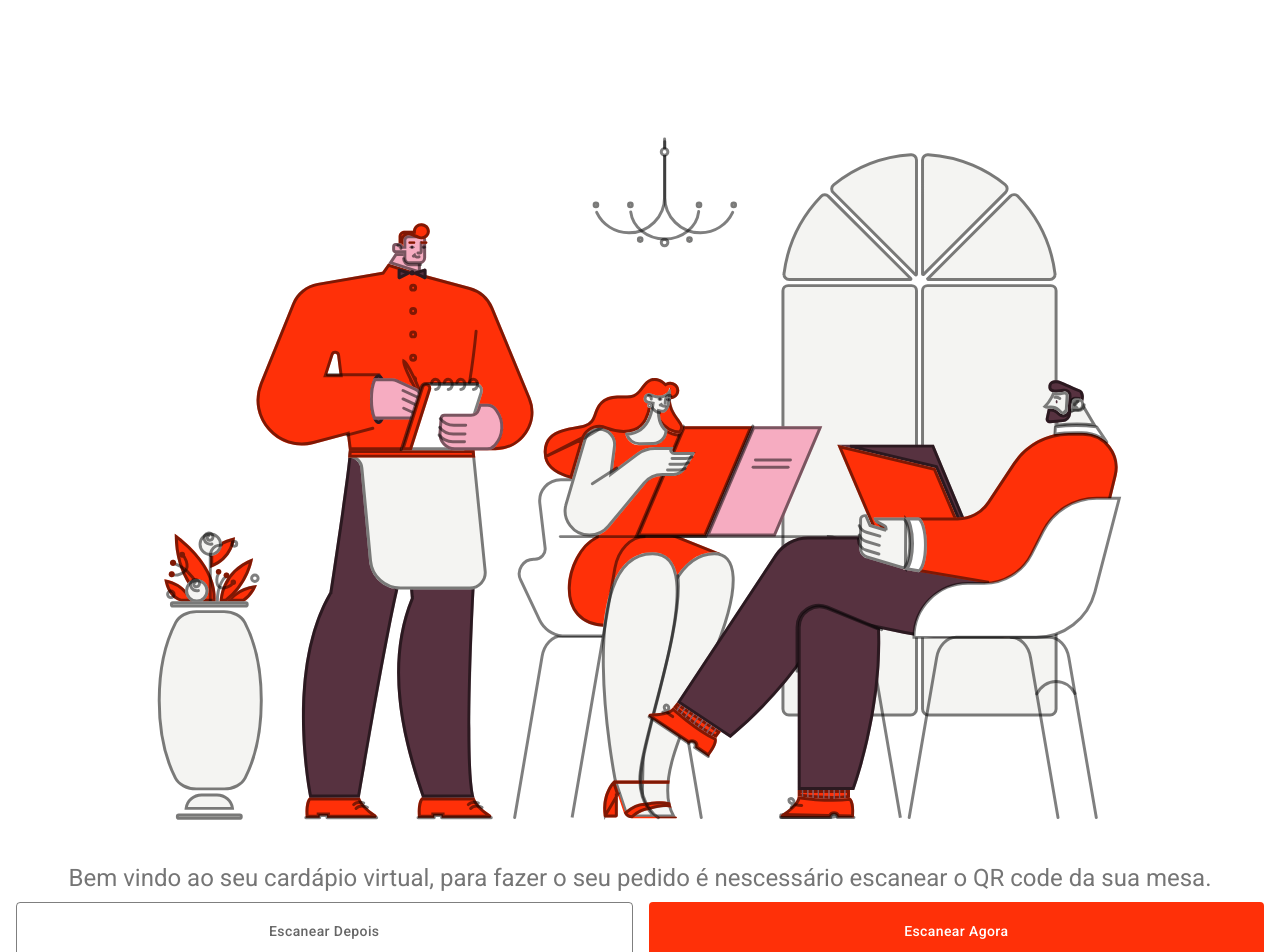
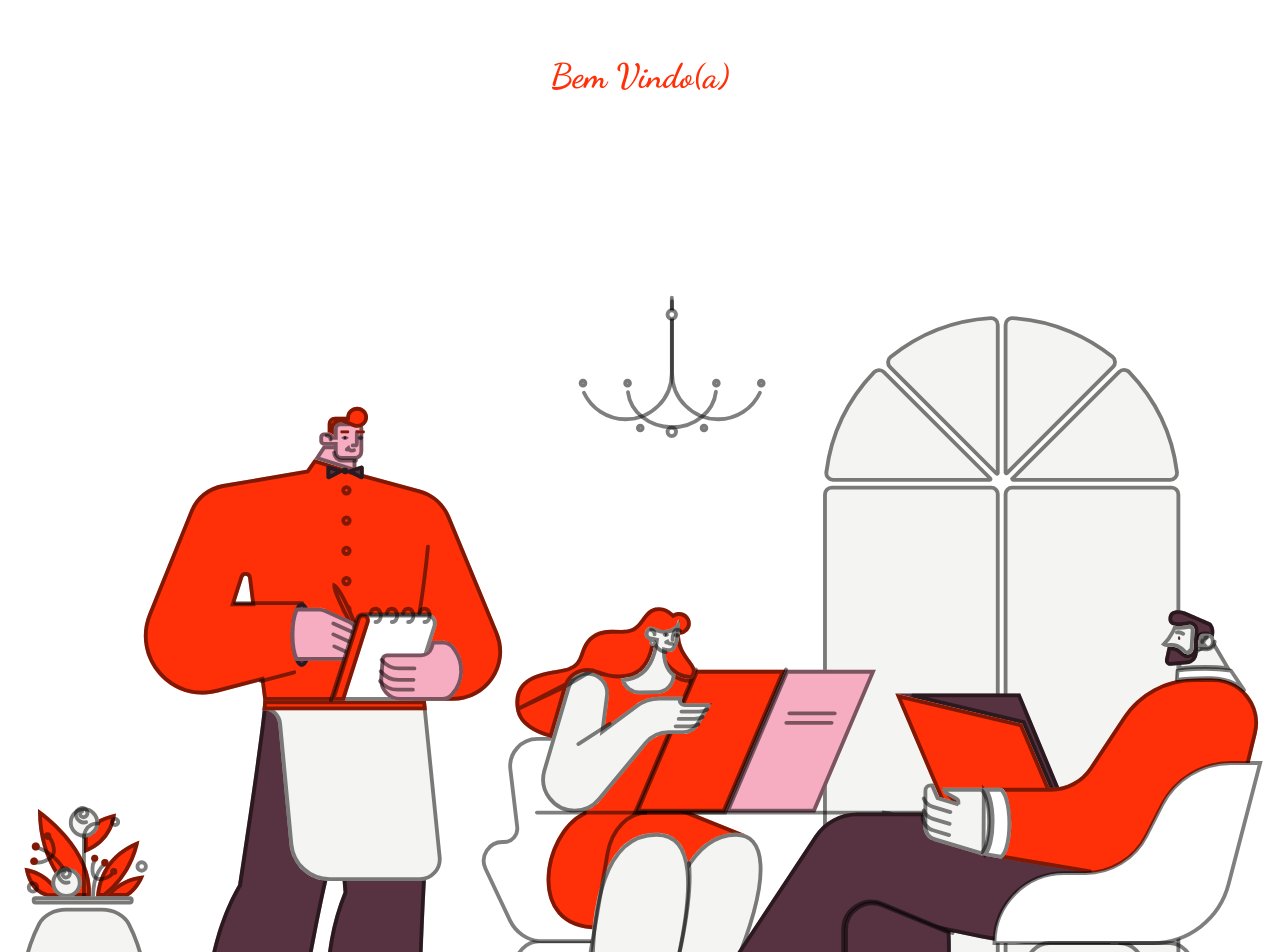
Before and after one commit to Drawiin/vmenu-client, a Next.js app: page / in a window 1280 px wide. Shown: the top 952 px of the page. Built offline with nearby package versions, Linux system fonts and the light colour scheme.

Commit message:
adjusting onboarfing screen

```diff
--- a/src/pages/index.tsx
+++ b/src/pages/index.tsx
@@ -3,7 +3,17 @@ import Button from '@material-ui/core/Button'
 import Box from '@material-ui/core/Box'
 import Image from 'next/image'
 import Link from 'next/link'
-import { Theme, withStyles } from '@material-ui/core/styles'
+import { makeStyles, Theme, withStyles } from '@material-ui/core/styles'
+
+const useStyles = makeStyles(theme => ({
+  title: {
+    fontWeight: theme.typography.fontWeightBold,
+    fontFamily: 'Dancing Script',
+    marginBottom: theme.spacing(2),
+    marginTop: theme.spacing(7)
+  },
+  image: {}
+}))
 
 const StyledButton = withStyles((theme: Theme) => ({
   label: {
@@ -16,6 +26,8 @@ const StyledButton = withStyles((theme: Theme) => ({
 }))(Button)
 
 const SignIn: React.FC = () => {
+  const classes = useStyles()
+
   return (
     <Box
       display="flex"
@@ -27,18 +39,26 @@ const SignIn: React.FC = () => {
       paddingBottom={5}
     >
       <Box display="flex" flexDirection="column" alignItems="center">
-        <Box width={1.0} overflow="hidden" marginTop={17} marginBottom={5}>
+        <Typography
+          variant="h4"
+          color="primary"
+          align="center"
+          className={classes.title}
+        >
+          Bem Vindo(a)
+        </Typography>
+        <Box width={1.0} overflow="hidden" marginBottom={1}>
           <Image
             src="/people.svg"
             layout="responsive"
-            width="100%"
-            height="55%"
+            width={250}
+            height={250}
+            className={classes.image}
           />
         </Box>
-
-        <Typography variant="h5" color="textSecondary" align="center">
-          Bem vindo ao seu cardápio virtual, para fazer o seu pedido é
-          nescessário escanear o QR code da sua mesa.
+        <Typography variant="h6" color="textSecondary" align="center">
+          Esse é nosso cardápio virtual, para começar a fazer o seu pedido,
+          escaneie o QR code da sua mesa.
         </Typography>
       </Box>
 
```
